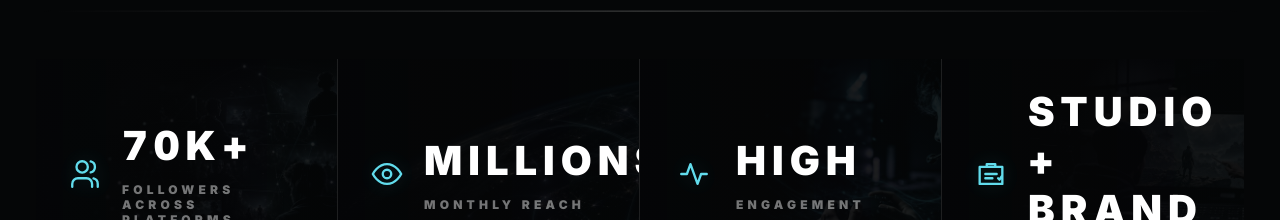
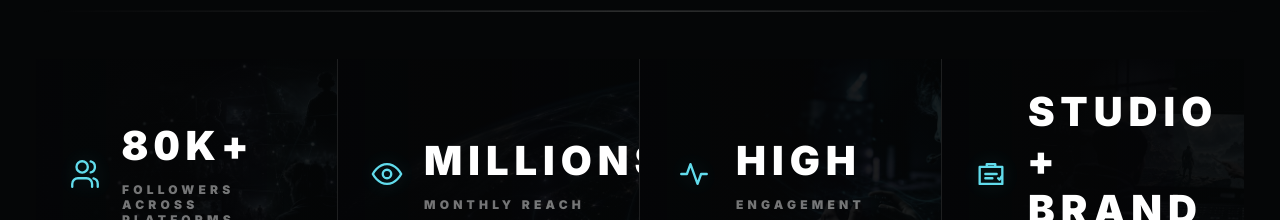
Before and after one commit to dannysimas/danny-simas-portfolio, a React (Vite) app: page / in a window 1280 px wide. Shown: the part 1940-2160 px from the top of the page. Built offline with nearby package versions, Linux system fonts and the light colour scheme; no server answers; a web font is replaced by a local one.

Commit message:
Update audience total to 80K across platforms

```diff
--- a/src/App.jsx
+++ b/src/App.jsx
@@ -81,7 +81,7 @@ const collabs = [
 
 const stats = [
   [
-    "70K+",
+    "80K+",
     "Followers Across Platforms",
     "M17 21v-2a4 4 0 0 0-4-4H7a4 4 0 0 0-4 4v2 M10 11a4 4 0 1 0 0-8 4 4 0 0 0 0 8 M21 21v-2a4 4 0 0 0-3-3.87 M16 3.13a4 4 0 0 1 0 7.75",
   ],
@@ -336,7 +336,7 @@ export default function App() {
         setStatsAnimated(true);
 
         if (prefersReducedMotion) {
-          setAudienceCount(70);
+          setAudienceCount(80);
           return;
         }
 
@@ -347,7 +347,7 @@ export default function App() {
           const progress = Math.min((currentTime - startTime) / duration, 1);
           const easedProgress = 1 - Math.pow(1 - progress, 3);
 
-          setAudienceCount(Math.round(70 * easedProgress));
+          setAudienceCount(Math.round(80 * easedProgress));
 
           if (progress < 1) {
             statsAnimationFrame.current = requestAnimationFrame(animateCount);
@@ -588,7 +588,7 @@ export default function App() {
               </span>
 
               <div>
-                <p className="stat-value" aria-label={index === 0 ? "70K+" : undefined}>
+                <p className="stat-value" aria-label={index === 0 ? "80K+" : undefined}>
                   <span className="stat-gradient-text">
                     {index === 0 ? `${audienceCount}K+` : number}
                   </span>
@@ -773,7 +773,7 @@ export default function App() {
               [
                 "Audience",
                 [
-                  "70K+ community across platforms",
+                  "80K+ community across platforms",
                   "Millions in monthly reach",
                   "Highly engaged gaming audience",
                 ],
```
